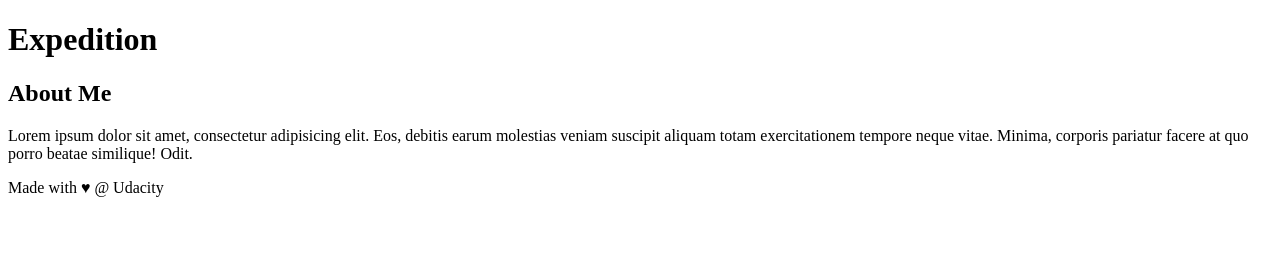
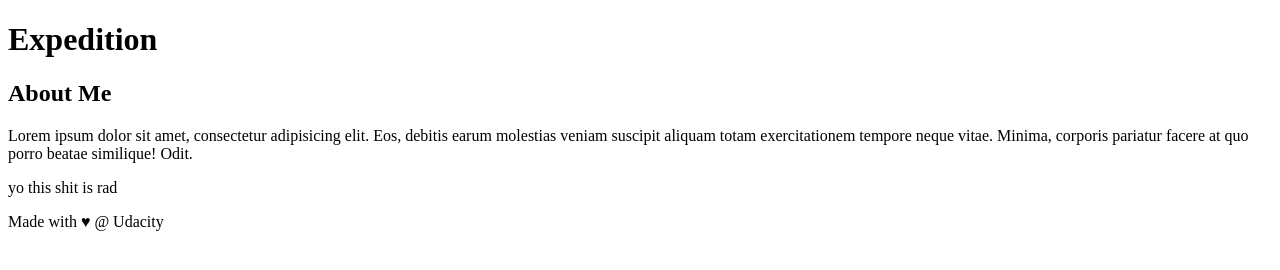
Before and after one commit to t-birke/new-git-project, a plain HTML site: page index.html in a window 1280 px wide. Drawn offline with Linux system fonts and the light colour scheme.

Commit message:
add more content to sidebar

```diff
--- a/index.html
+++ b/index.html
@@ -23,6 +23,9 @@
         <h2>About Me</h2>
 
         <p>Lorem ipsum dolor sit amet, consectetur adipisicing elit. Eos, debitis earum molestias veniam suscipit aliquam totam exercitationem tempore neque vitae. Minima, corporis pariatur facere at quo porro beatae similique! Odit.</p>
+        <p>
+            yo this shit is rad
+        </p>
     </aside>
     <!-- end of new content -->
     <footer>
```
